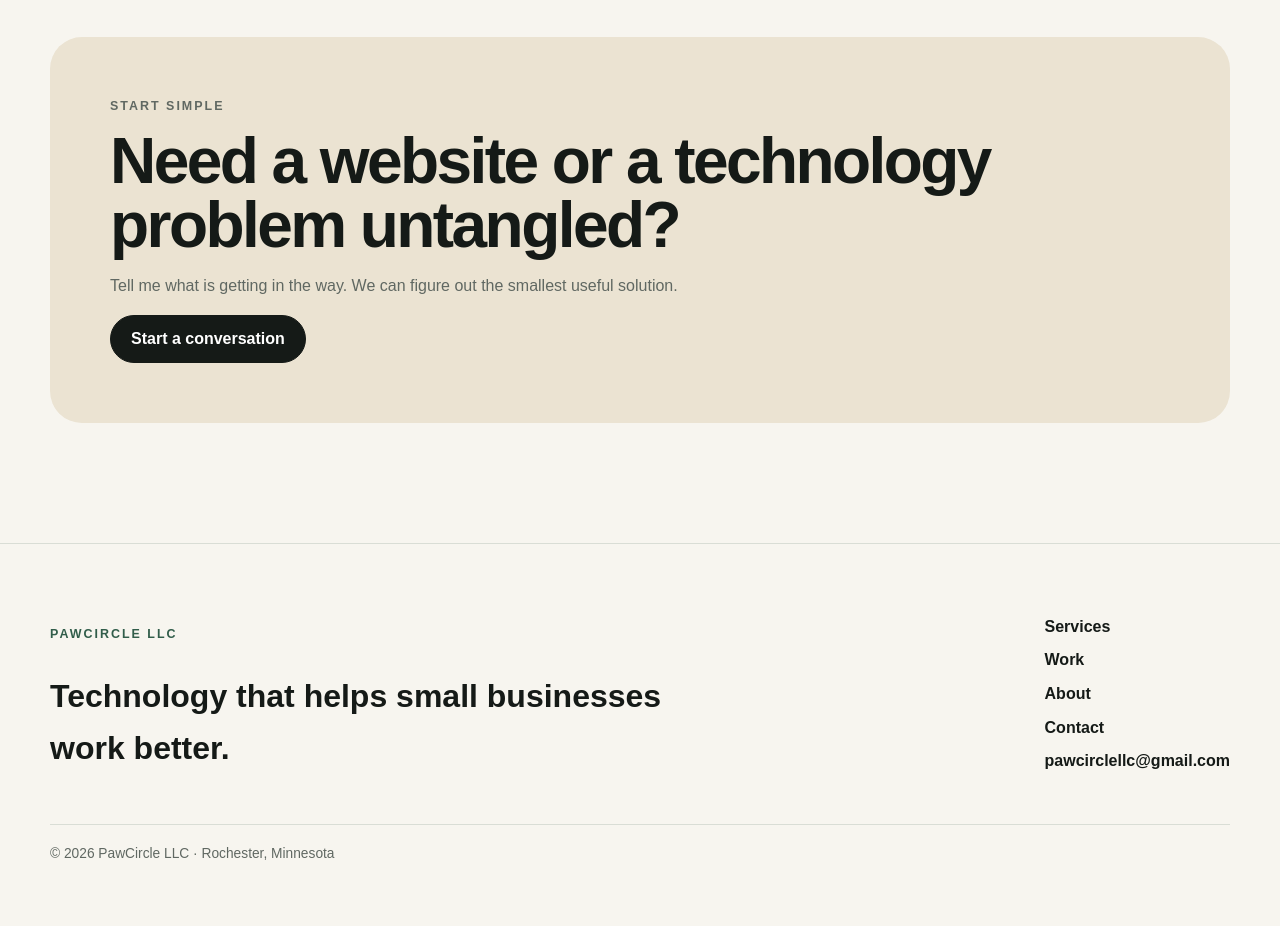
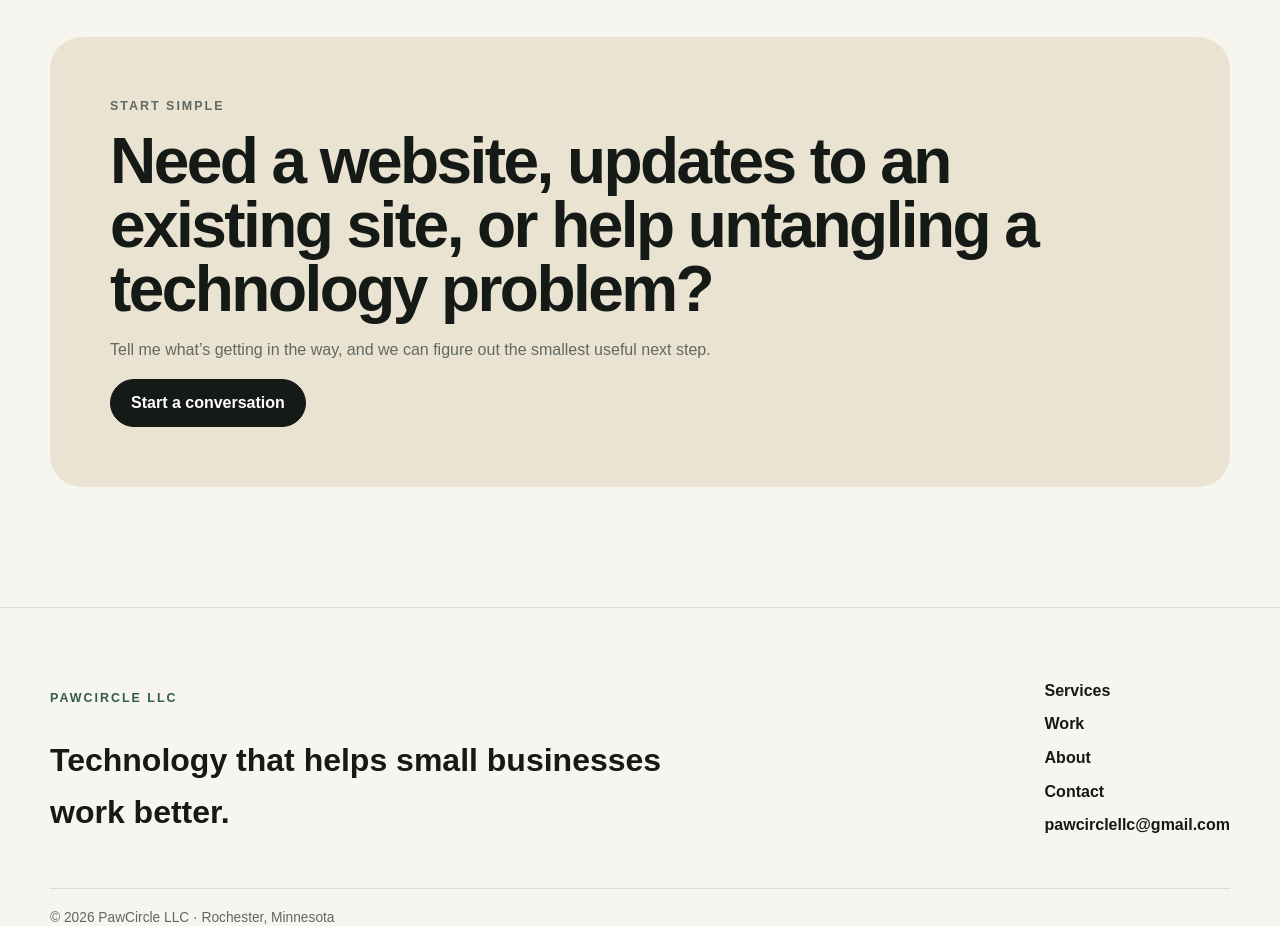
Before and after one commit to reaaland/pawcircle-llc-site, a Next.js app: page / in a window 1280 px wide. Shown: the part 2640-3566 px from the top of the page. Before the commit the page ends 3533 px from the top, so only its background shows below. Built offline with nearby package versions, Linux system fonts and the light colour scheme.

Commit message:
Warm up homepage call to action

```diff
--- a/app/page.tsx
+++ b/app/page.tsx
@@ -87,8 +87,8 @@ export default function HomePage() {
 
       <section className="cta shell">
         <p className="eyebrow">START SIMPLE</p>
-        <h2>Need a website or a technology problem untangled?</h2>
-        <p>Tell me what is getting in the way. We can figure out the smallest useful solution.</p>
+        <h2>Need a website, updates to an existing site, or help untangling a technology problem?</h2>
+        <p>Tell me what’s getting in the way, and we can figure out the smallest useful next step.</p>
         <Link className="button button-dark" href="/contact">Start a conversation</Link>
       </section>
     </main>
```
